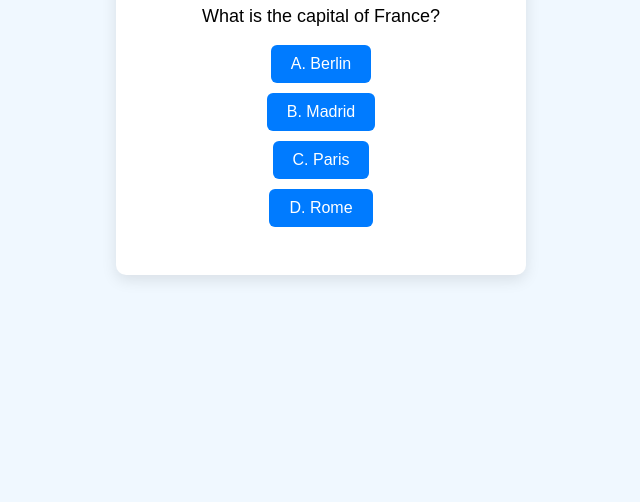
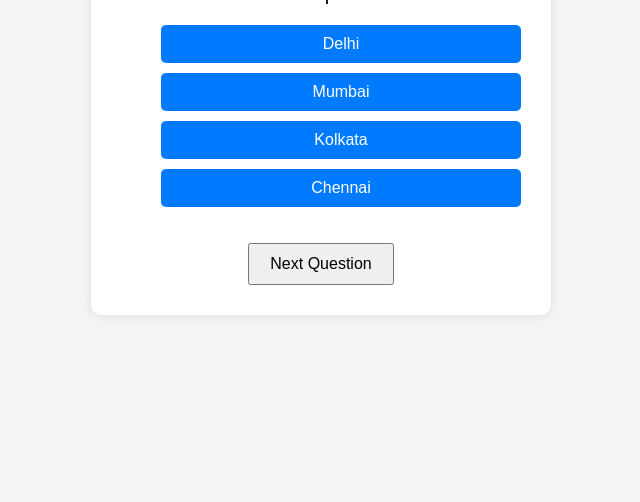
Before and after one commit to CherukuriTeja98/Sample, a plain HTML site: page index.html in a window 1280 px wide. Shown: the part 314-816 px from the top of the page, without its empty margins (319-959 px from the left). Drawn offline with Linux system fonts and the light colour scheme.

Commit message:
Updated index.html and style.css for Quiz App

```diff
--- a/index.html
+++ b/index.html
@@ -2,38 +2,22 @@
 <html lang="en">
 <head>
   <meta charset="UTF-8">
-  <meta name="viewport" content="width=device-width, initial-scale=1.0">
-  <title>Quiz App</title>
+  <title>Simple Quiz App</title>
   <link rel="stylesheet" href="style.css">
 </head>
 <body>
   <div class="quiz-container">
     <h1>Quiz App</h1>
-    <div class="question-box">
-      <p id="question">What is the capital of France?</p>
-      <ul class="options">
-        <li><button onclick="checkAnswer(this)">A. Berlin</button></li>
-        <li><button onclick="checkAnswer(this)">B. Madrid</button></li>
-        <li><button onclick="checkAnswer(this)">C. Paris</button></li>
-        <li><button onclick="checkAnswer(this)">D. Rome</button></li>
-      </ul>
-      <p id="feedback"></p>
-    </div>
+    <div id="question">What is the capital of India?</div>
+
+    <ul id="options">
+      <li><button>Delhi</button></li>
+      <li><button>Mumbai</button></li>
+      <li><button>Kolkata</button></li>
+      <li><button>Chennai</button></li>
+    </ul>
+
+    <button id="next-btn">Next Question</button>
   </div>
-
-  <script>
-    function checkAnswer(button) {
-      const correct = "C. Paris";
-      const feedback = document.getElementById("feedback");
-
-      if (button.innerText === correct) {
-        feedback.textContent = "✅ Correct!";
-        feedback.style.color = "green";
-      } else {
-        feedback.textContent = "❌ Wrong answer. Try again!";
-        feedback.style.color = "red";
-      }
-    }
-  </script>
 </body>
 </html>
--- a/style.css
+++ b/style.css
@@ -1,8 +1,6 @@
 body {
   font-family: Arial, sans-serif;
-  background: #f0f8ff;
-  margin: 0;
-  padding: 0;
+  background-color: #f4f4f4;
   display: flex;
   justify-content: center;
   align-items: center;
@@ -10,46 +8,41 @@ body {
 }
 
 .quiz-container {
-  background: #ffffff;
+  background-color: #fff;
   padding: 30px;
   border-radius: 10px;
-  box-shadow: 0 5px 15px rgba(0,0,0,0.1);
-  width: 350px;
+  box-shadow: 0 0 10px rgba(0,0,0,0.1);
+  width: 400px;
   text-align: center;
 }
 
-h1 {
-  color: #333;
+#question {
+  font-size: 20px;
+  margin-bottom: 20px;
 }
 
-.question-box p {
-  font-size: 18px;
-}
-
-.options {
+#options li {
   list-style: none;
-  padding: 0;
-}
-
-.options li {
   margin: 10px 0;
 }
 
-button {
-  padding: 10px 20px;
+#options button {
+  width: 100%;
+  padding: 10px;
   font-size: 16px;
-  background: #007bff;
+  background-color: #007bff;
   color: white;
   border: none;
-  border-radius: 6px;
+  border-radius: 5px;
   cursor: pointer;
 }
 
-button:hover {
-  background: #0056b3;
+#options button:hover {
+  background-color: #0056b3;
 }
 
-#feedback {
-  margin-top: 15px;
-  font-weight: bold;
+#next-btn {
+  margin-top: 20px;
+  padding: 10px 20px;
+  font-size: 16px;
 }
```
